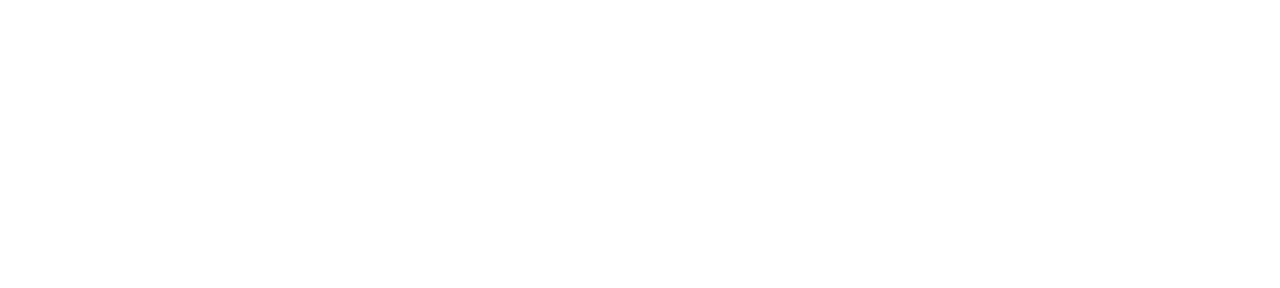
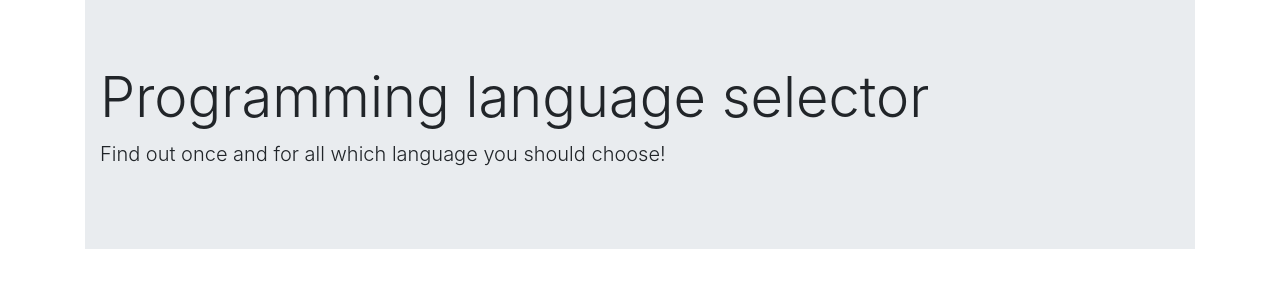
Before and after one commit to Frank-Proulx/w2-language-selector, a plain HTML site: page index.html in a window 1280 px wide. Drawn offline with Linux system fonts and the light colour scheme.

Commit message:
add jumbotron to heading and initial info to readme

```diff
--- a/index.html
+++ b/index.html
@@ -5,11 +5,16 @@
   <link href="css/styles.css" rel="stylesheet" type="text/css">
   <script src="js/jquery-3.6.0.js"></script>
   <script src="js/scripts.js"></script>
-  <title></title>
+  <title>Language Selector</title>
 </head>
 <body>
   <div class="container">
-
+    <div class="jumbotron jumbotron-fluid">
+      <div class="container-fluid">
+        <h1 class="display-4">Programming language selector</h1>
+        <p class="lead">Find out once and for all which language you should choose!</p>
+      </div>
+    </div>
   </div>
 </body>
 </html>
```
Also changed, not shown: 1 other file.
